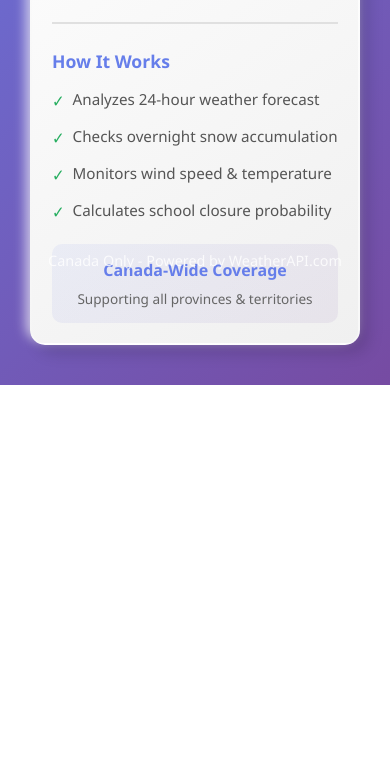
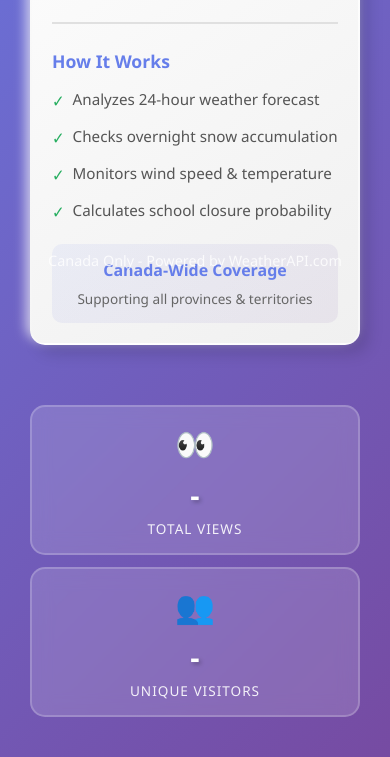
Before and after one commit to alihammoud21/snowday-predictor, a plain HTML site: page index.html in a window 390 px wide. Shown: the part 559-1316 px from the top of the page. Before the commit the page ends 944 px from the top, so only its background shows below. Drawn offline with Linux system fonts and the light colour scheme; no server answers.

Commit message:
Add styled visitor statistics display

```diff
--- a/index.html
+++ b/index.html
@@ -190,6 +190,19 @@
                 </div>
             </div>
         </div>
+
+        <div class="stats-section">
+            <div class="stat-item">
+                <div class="stat-icon">👀</div>
+                <div class="stat-value" id="totalViews">-</div>
+                <div class="stat-label">Total Views</div>
+            </div>
+            <div class="stat-item">
+                <div class="stat-icon">👥</div>
+                <div class="stat-value" id="uniqueVisitors">-</div>
+                <div class="stat-label">Unique Visitors</div>
+            </div>
+        </div>
     </div>
 
     <footer>
--- a/script.js
+++ b/script.js
@@ -519,3 +519,19 @@ document.getElementById('backBtn').addEventListener('click', () => {
     document.querySelector('.container').classList.remove('has-results');
     document.getElementById('postalCode').value = '';
 });
+async function fetchAndDisplayStats() {
+    try {
+        const response = await fetch(`${BACKEND_URL}/api/stats`);
+        if (response.ok) {
+            const stats = await response.json();
+            document.getElementById('totalViews').textContent = stats.total_views || 0;
+            document.getElementById('uniqueVisitors').textContent = stats.unique_visitors || 0;
+        }
+    } catch (error) {
+        console.error('Error fetching stats:', error);
+    }
+}
+
+// Update stats on page load and every 30 seconds
+fetchAndDisplayStats();
+setInterval(fetchAndDisplayStats, 30000);
--- a/style.css
+++ b/style.css
@@ -720,3 +720,73 @@ footer {
         padding: 20px;
     }
 }
+
+.stats-section {
+    display: flex;
+    gap: 15px;
+    margin-top: 30px;
+    width: 100%;
+    max-width: 650px;
+    animation: fadeSlideIn 0.8s ease-out;
+}
+
+.stat-item {
+    flex: 1;
+    background: rgba(255, 255, 255, 0.15);
+    backdrop-filter: blur(10px);
+    border-radius: 15px;
+    padding: 20px;
+    text-align: center;
+    border: 2px solid rgba(255, 255, 255, 0.2);
+    transition: all 0.3s ease;
+}
+
+.stat-item:hover {
+    transform: translateY(-5px);
+    background: rgba(255, 255, 255, 0.25);
+    box-shadow: 0 8px 25px rgba(0, 0, 0, 0.2);
+}
+
+.stat-icon {
+    font-size: 2.5em;
+    margin-bottom: 10px;
+}
+
+.stat-value {
+    font-size: 2em;
+    font-weight: bold;
+    color: white;
+    margin-bottom: 5px;
+    text-shadow: 2px 2px 4px rgba(0, 0, 0, 0.3);
+}
+
+.stat-label {
+    font-size: 0.9em;
+    color: rgba(255, 255, 255, 0.9);
+    text-transform: uppercase;
+    letter-spacing: 1px;
+    font-weight: 500;
+}
+
+@media (max-width: 480px) {
+    .stats-section {
+        flex-direction: column;
+        gap: 12px;
+    }
+
+    .stat-item {
+        padding: 15px;
+    }
+
+    .stat-icon {
+        font-size: 2em;
+    }
+
+    .stat-value {
+        font-size: 1.8em;
+    }
+
+    .stat-label {
+        font-size: 0.85em;
+    }
+}
```
Also changed, not shown: public/index.html (+13 -0 lines), public/script.js (+16 -0 lines), public/style.css (+70 -0 lines).
